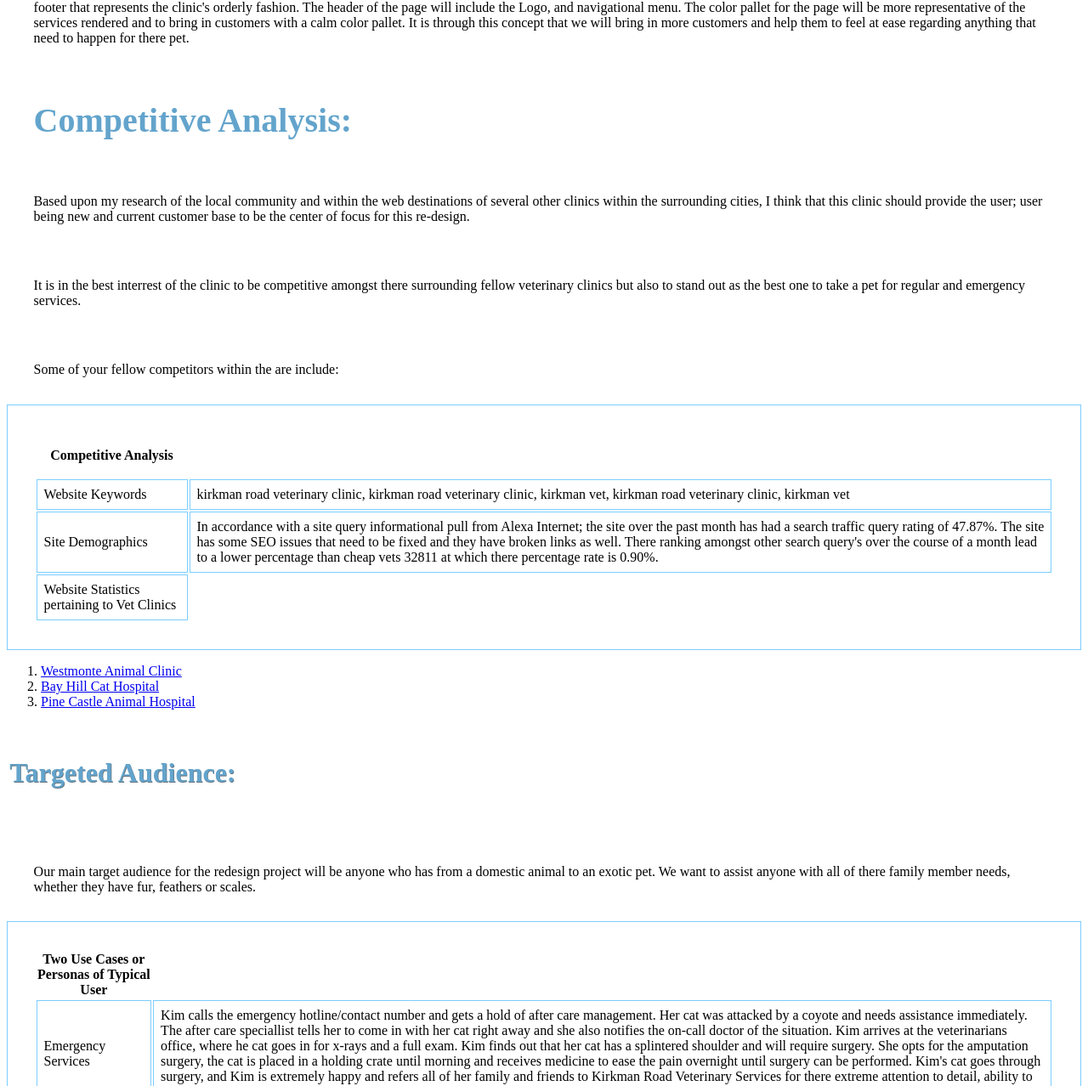
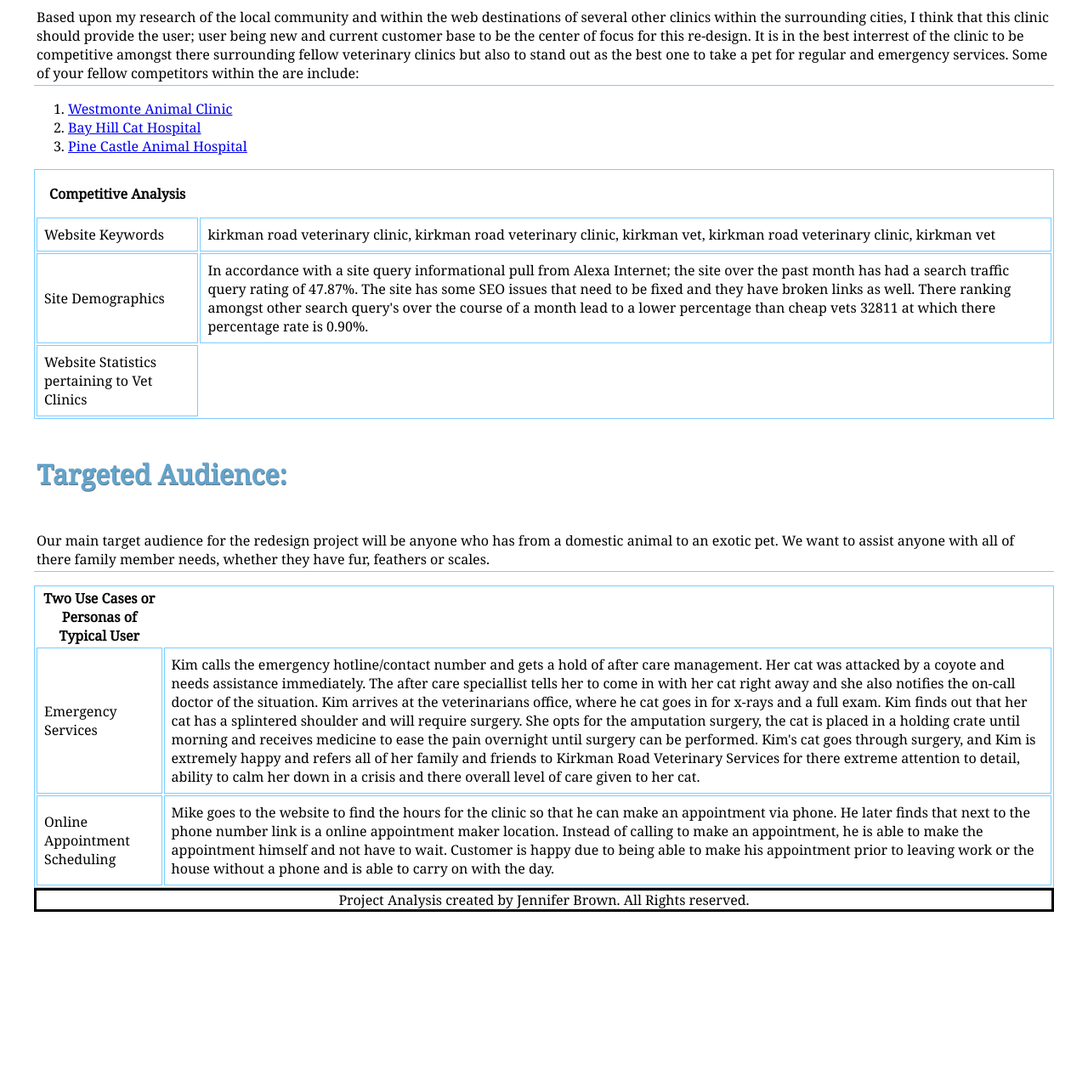
Before and after one commit to jlynn81/wsp, a plain HTML site: page project/brown_jennifer-project_analysis.html in a window 1280 px wide. Shown: the part 625-1903 px from the top of the page at 85% size. After the commit the page ends 1738 px from the top, so only its background shows below. Drawn offline with Linux system fonts and the light colour scheme.

Commit message:
Added some finishing touches to the Project analysis page

```diff
--- a/project/brown_jennifer-project_analysis.html
+++ b/project/brown_jennifer-project_analysis.html
@@ -6,6 +6,9 @@
 	<title>Project Analysis</title>
 
 	<link rel="stylesheet" href="css/brown-jennifer-project_analysis.css">
+
+	<!-- Web Fonts -->
+	<link href='http://fonts.googleapis.com/css?family=Noto+Serif:400,400italic' rel='stylesheet' type='text/css'>
 
 </head>
 
@@ -23,11 +26,13 @@
 		<p>The goals for the site re-design is to make this clinic more appealing to anyone in need of a veterinarian clinic
 		for there furry family member(s).  It is to be organized in a manner that is easy to understand by all ages, and
 		for new customers to find the information that they require in a timely organized fashion.</p>
+
 		<p>Currently there is so much going on within the site that it looks congested.  It is through this congestion
 	 	and no clear direction that people(i.e. new customers) could become easily confused or frustrated within the site.
 	 	The site should represent how the clinic works and through the current site it gives the persona of disarray,
 	 	unorganized, clustered and not very clear meaning of what the clinic is trying to provide for there current
 		and potential customers.</p>
+
 		 <p>I feel that the new site will give a new customer that calm feeling knowing that there is
 		 a clinic that will take care of there family member with the upmost care and love.  It is through the
 		 goals of the site that there will be a navigation bar on the top that clearly delineates
@@ -39,13 +44,18 @@
 	 	for there pet.</p>
 
 	 <h3>Competitive Analysis:</h3>
-	 	<p>Based upon my research of the local community and within the web destinations of several other
+	 	<p id="competitive">Based upon my research of the local community and within the web destinations of several other
 	 	clinics within the surrounding cities, I think that this clinic should provide the user; user
-	 	being new and current customer base to be the center of focus for this re-design.</p>
-	 	<p>It is in the best interrest of the clinic to be competitive amongst there surrounding
+	 	being new and current customer base to be the center of focus for this re-design.
+	 	It is in the best interrest of the clinic to be competitive amongst there surrounding
 	 	fellow veterinary clinics but also to stand out as the best one to take a pet for regular
-	 	and emergency services.</p>
-	 	<p>Some of your fellow competitors within the are include:
+	 	and emergency services.  Some of your fellow competitors within the are include:</p>
+
+	 	<ol>
+	 		<li><a href="http://www.westmonteanimalclinic.com">Westmonte Animal Clinic</a></li>
+	 		<li><a href="http://bayhillcathospital.com">Bay Hill Cat Hospital</a></li>
+			<li><a href="http://www.pinecastlevet.com">Pine Castle Animal Hospital</a></li>
+	 	</ol>
 
 	 	<table class="center">
 				<tr>
@@ -68,12 +78,6 @@
 					<td>Website Statistics pertaining to Vet Clinics</td>
 				</tr>
 			</table>
-
-	 	<ol>
-	 		<li><a href="http://www.westmonteanimalclinic.com">Westmonte Animal Clinic</a></li>
-	 		<li><a href="http://bayhillcathospital.com">Bay Hill Cat Hospital</a></li>
-			<li><a href="http://www.pinecastlevet.com">Pine Castle Animal Hospital</a></li>
-	 	</ol>
 
 	 <h5>Targeted Audience:</h5>
 		<p>Our main target audience for the redesign project will be anyone who has from a domestic
@@ -101,10 +105,10 @@
 				<td>Mike goes to the website to find the hours for the clinic so that he can make an appointment via phone.
 				He later finds that next to the phone number link is a online appointment maker location.  Instead of calling to make an appointment,
 				he is able to make the appointment himself and not have to wait.  Customer is happy due to being able to make
-				hims appointment prior to leaving work or the house without a phone and is able to carry on with the
+				his appointment prior to leaving work or the house without a phone and is able to carry on with the
 				day.</td>
 			</tr>
 		</table>
-
+		<footer> Project Analysis created by Jennifer Brown.  All Rights reserved. </footer>
 </body>
 </html>
--- a/project/css/brown-jennifer-project_analysis.css
+++ b/project/css/brown-jennifer-project_analysis.css
@@ -1,26 +1,28 @@
 body {
+	font-family: 'Noto Serif', serif;
 	border: #647580;
+	padding: 2.5%;
 }
 h1 {
 	color: #3e6680;
 	text-shadow: 0.01em 0.01em 0.01em #424331;
 	font-size: 3.5em;
 	text-align: left;
-	line-height: 100%;
+	line-height: 50%;
 	margin: 0;
-	padding: 2.5%;
 }
 
 h2, h3 {
 	color: #63a4cc;
+	text-shadow: 0.02em 0.02em 0.02em #647580;
 	font-size: 2.5em;
-	margin: 0;
-	padding: 2.5%;
+	line-height: 50%;
 }
 
 h4, h5 {
 	color: #63a4cc;
 	font-size: 2em;
+	line-height: 50%;
 	text-shadow: 0.02em 0.02em 0.02em #647580;
 	padding: 0.25%;
 }
@@ -28,10 +30,11 @@ h4, h5 {
 p {
 	font-size: 1em;
 	text-align: left;
-	margin: auto;
-	padding: 2.5%;
+	border-bottom: 0.05em solid #7ccdff;
+	padding: 0.25%;
 }
 
+/* Table information */
 table, th, td {
 	border: 1px solid #7ccdff;
 }
@@ -39,7 +42,6 @@ table, th, td {
 table {
 	width: 100%;
 	margin: auto;
-	padding: 2.5%;
 }
 
 th {
@@ -52,3 +54,10 @@ td {
 	text-align: left;
 	padding: 0.5em;
 }
+/* Table Ends */
+
+footer {
+	text-align: center;
+	border: 0.2em solid #000;
+	margin: auto;
+}
```
